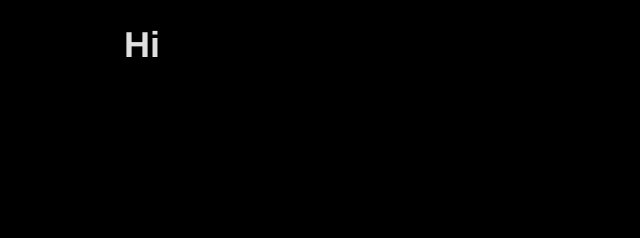
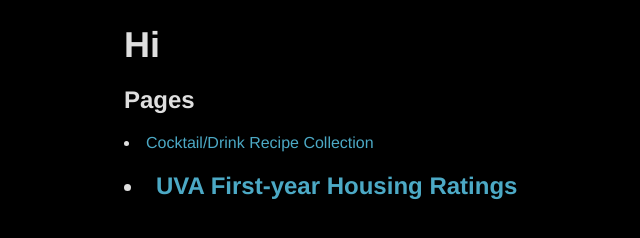
Before and after one commit to zxnnia/tsubasa, a plain HTML site: page index.html in a window 1280 px wide. Shown: the whole page, without its empty margins (76-716 px from the left). Drawn offline with Linux system fonts and the light colour scheme.

Commit message:
Update index.html

```diff
--- a/index.html
+++ b/index.html
@@ -8,5 +8,16 @@
   <title>Zinnia's Site</title>
 </head>
 <body>
-  <h1 id="test">Hi</h1>
-  </body>
+  <h1 id="Welcome">Hi</h1>
+
+  <h2 id=pages>Pages</h2>
+    <u1>
+      <li><a href="drinks.html">Cocktail/Drink Recipe Collection</a></li>
+    </u1>
+
+  <h2 id=misc><Miscellaneous</h2>
+    <u1>
+      <li><a href="housing.html">UVA First-year Housing Ratings</a></li>
+    </u1>
+</body>
+</html>
```
